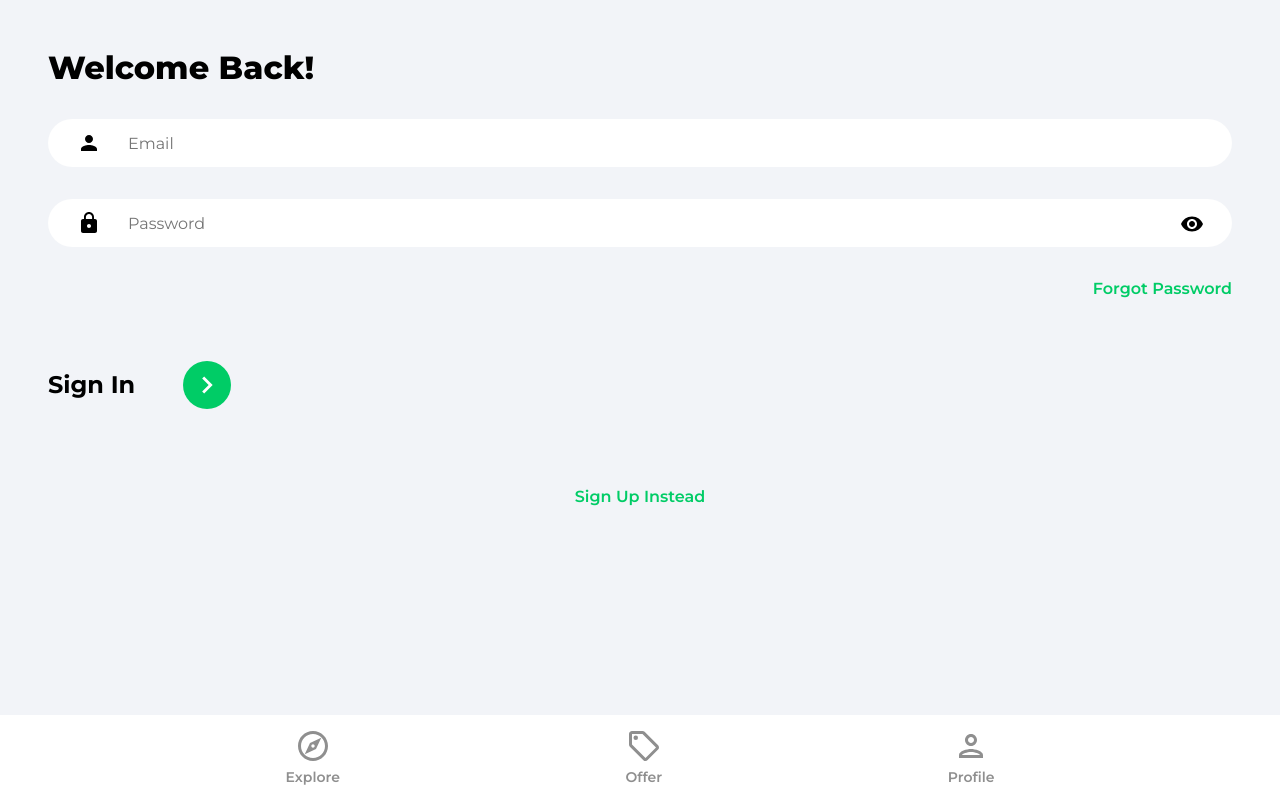
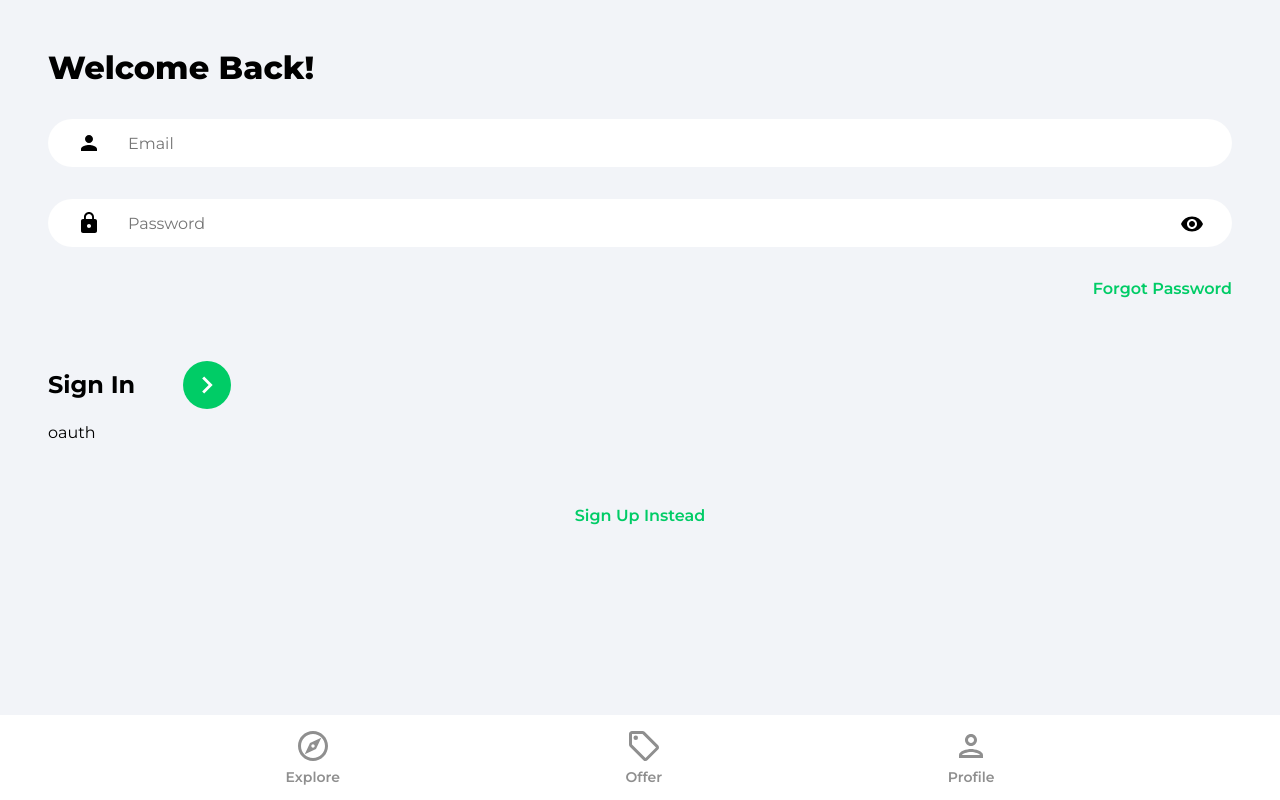
Before and after one commit to Annie-Huang/house-marketplace, a React (Create React App) app: page /sign-in in a window 1280 px wide. Built offline with nearby package versions, Linux system fonts and the light colour scheme.

Commit message:
Create dummy OAuth component and added it to SignIn.jsx and SignUp.jsx page.

```diff
--- /dev/null
+++ b/src/components/OAuth.jsx
@@ -0,0 +1,5 @@
+const OAuth = () => {
+  return <div>oauth</div>;
+};
+
+export default OAuth;
--- a/src/pages/SignIn.jsx
+++ b/src/pages/SignIn.jsx
@@ -4,6 +4,7 @@ import { ReactComponent as ArrowRightIcon } from '../assets/svg/keyboardArrowRig
 import visibilityIcon from '../assets/svg/visibilityIcon.svg';
 import { useState } from 'react';
 import { toast } from 'react-toastify';
+import OAuth from '../components/OAuth';
 
 const SignIn = () => {
   const [showPassword, setShowPassword] = useState(false);
@@ -87,7 +88,7 @@ const SignIn = () => {
           </div>
         </form>
 
-        {/* Google OAuth */}
+        <OAuth />
 
         <Link to='/sign-up' className='registerLink'>
           Sign Up Instead
--- a/src/pages/SignUp.jsx
+++ b/src/pages/SignUp.jsx
@@ -10,6 +10,7 @@ import {
 } from 'firebase/auth';
 import { setDoc, doc, serverTimestamp } from 'firebase/firestore';
 import { db } from '../firebase.config';
+import OAuth from '../components/OAuth';
 
 const SignUp = () => {
   const [showPassword, setShowPassword] = useState(false);
@@ -112,7 +113,7 @@ const SignUp = () => {
           </div>
         </form>
 
-        {/* Google OAuth */}
+        <OAuth />
 
         <Link to='/sign-in' className='registerLink'>
           Sign In Instead
```
